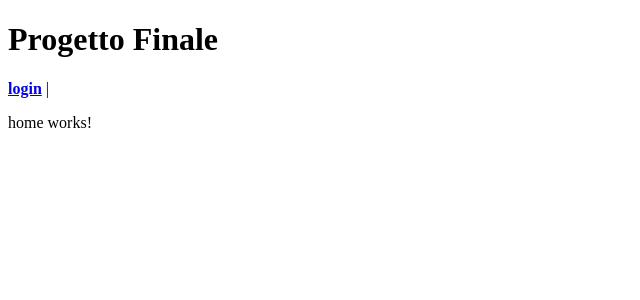
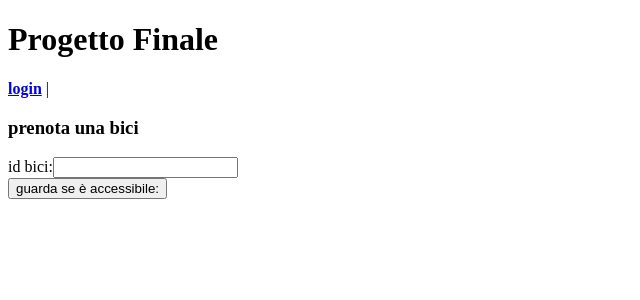
Before and after one commit to corradomarco/ProgettoFinaleCorradoMoloddowa, an Angular app in the folder progettoFinale/: page /home in a window 1280 px wide. Shown: the top 300 px of the page, without its empty margins (0-640 px from the left). Built offline with nearby package versions, Linux system fonts and the light colour scheme.

Commit message:
inizio bici

```diff
--- a/progettoFinale/src/app/home/home.component.html
+++ b/progettoFinale/src/app/home/home.component.html
@@ -1,2 +1,12 @@
-
-<p>home works!</p>
+<div class="form-group">
+  <form>
+    <h3 >prenota una bici</h3>
+      <div>
+        <label for="id">id bici:</label>
+        <input name="id" #id>
+      </div>
+    <button (click)="idBici(id)">
+      guarda se è accessibile:
+      </button>
+    </form>
+</div>
--- a/progettoFinale/src/app/home/home.component.ts
+++ b/progettoFinale/src/app/home/home.component.ts
@@ -1,15 +1,42 @@
-import { Component, OnInit } from '@angular/core';
+import { Component, OnInit, Input, Output, EventEmitter } from '@angular/core';
+import { FormBuilder, FormGroup, Validators } from '@angular/forms';
+import { Utente } from '../user';
+import { Observable } from 'rxjs';
+import { HttpClient, HttpHeaders } from '@angular/common/http';
+
 
 @Component({
   selector: 'app-home',
   templateUrl: './home.component.html',
   styleUrls: ['./home.component.css']
 })
-export class HomeComponent implements OnInit {
+export class HomeComponent  {
+ title = 'progetto';
+  al:boolean=false;
+  constructor(private http: HttpClient) { } //Dependency injection
+postObserver : Observable<Object>;//Cambiato tipo di dato attesto Utente -> Object
+  postData : Object; //Cambiato tipo di dato Utente -> Object
+  requestResult : Object; //nuovo oggetto per contenere il risultato della richiesta
 
-  constructor() { }
+idBici(id: HTMLInputElement): void {
+    this.postData={
+      id:id.value
 
-  ngOnInit(): void {
+    }
+    console.log("fffff");
+    this.postObserver = this.http.get(`https://3000-ac714343-2c27-4f3a-8f6d-2a57bbe6db53.ws-eu01.gitpod.io/id/${id.value}`); //Cambiato url e tipo di oggetto restituito dal server
+                                        //BISOGNA SEMPRE AGGIORNARE L'URL QUANDO SI RIAVVIA GITPOD
+    this.postObserver.subscribe(data => {this.requestResult = data; console.log(this.requestResult)
+        if(data["success"]==true){
+        console.log("funziona")
+          this.al=true;
+    }
+
+    });//Salvo i dati ricevuti nella nuova variabile e loggo il risultato
   }
 
+
+
+
+
 }
--- a/progettoFinale/src/app/login/login.component.ts
+++ b/progettoFinale/src/app/login/login.component.ts
@@ -21,7 +21,7 @@ export class LoginComponent {
   constructor(private http: HttpClient,private location: Location) { } //Dependency injection
   getUnitList(): void {
     //Qui va sostituito l’url con quello delle vostre api
-    this.obsUnit = this.http.get<Utente[]>('https://3000-a7043b98-c26a-4498-8d21-6f48c76712c2.ws-eu01.gitpod.io/users');
+    this.obsUnit = this.http.get<Utente[]>('https://3000-ac714343-2c27-4f3a-8f6d-2a57bbe6db53.ws-eu01.gitpod.io/users');
     //Mi sottoscrivo all’observable e scrivo la arrow function che riceve i dati
     this.obsUnit.subscribe((data: Utente[]) => {this.data = data;});
   }
@@ -34,7 +34,7 @@ addUnit(Username: HTMLInputElement,Password:HTMLInputElement): void {
       Password:Password.value
     }
     console.log("fffff");
-    this.postObserver = this.http.get(`https://3000-a7043b98-c26a-4498-8d21-6f48c76712c2.ws-eu01.gitpod.io/search/${Username.value}/${Password.value}`); //Cambiato url e tipo di oggetto restituito dal server
+    this.postObserver = this.http.get(`https://3000-ac714343-2c27-4f3a-8f6d-2a57bbe6db53.ws-eu01.gitpod.io/search/${Username.value}/${Password.value}`); //Cambiato url e tipo di oggetto restituito dal server
                                         //BISOGNA SEMPRE AGGIORNARE L'URL QUANDO SI RIAVVIA GITPOD
     this.postObserver.subscribe(data => {this.requestResult = data; console.log(this.requestResult)
        if(data["success"]==true){
```
Also changed, not shown: 1 other file (tests, documents, lock files or other folders).
